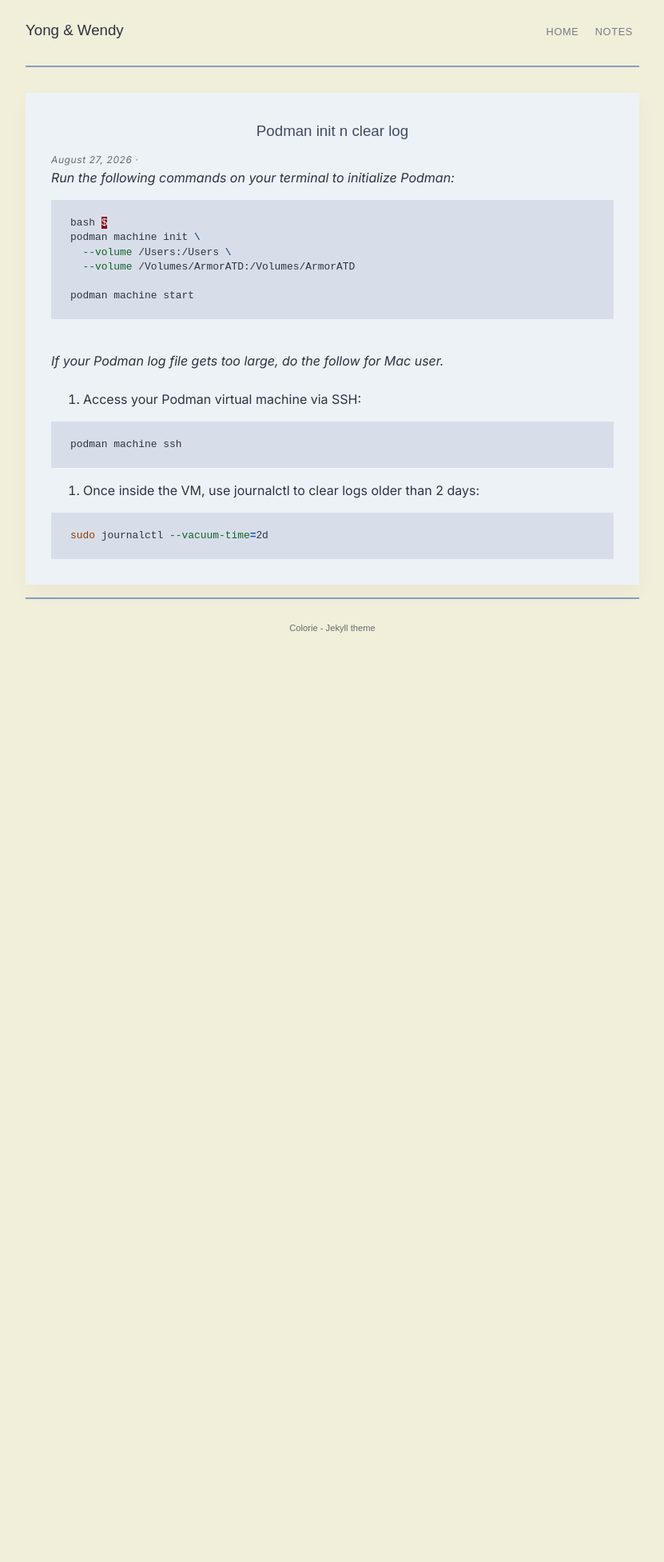
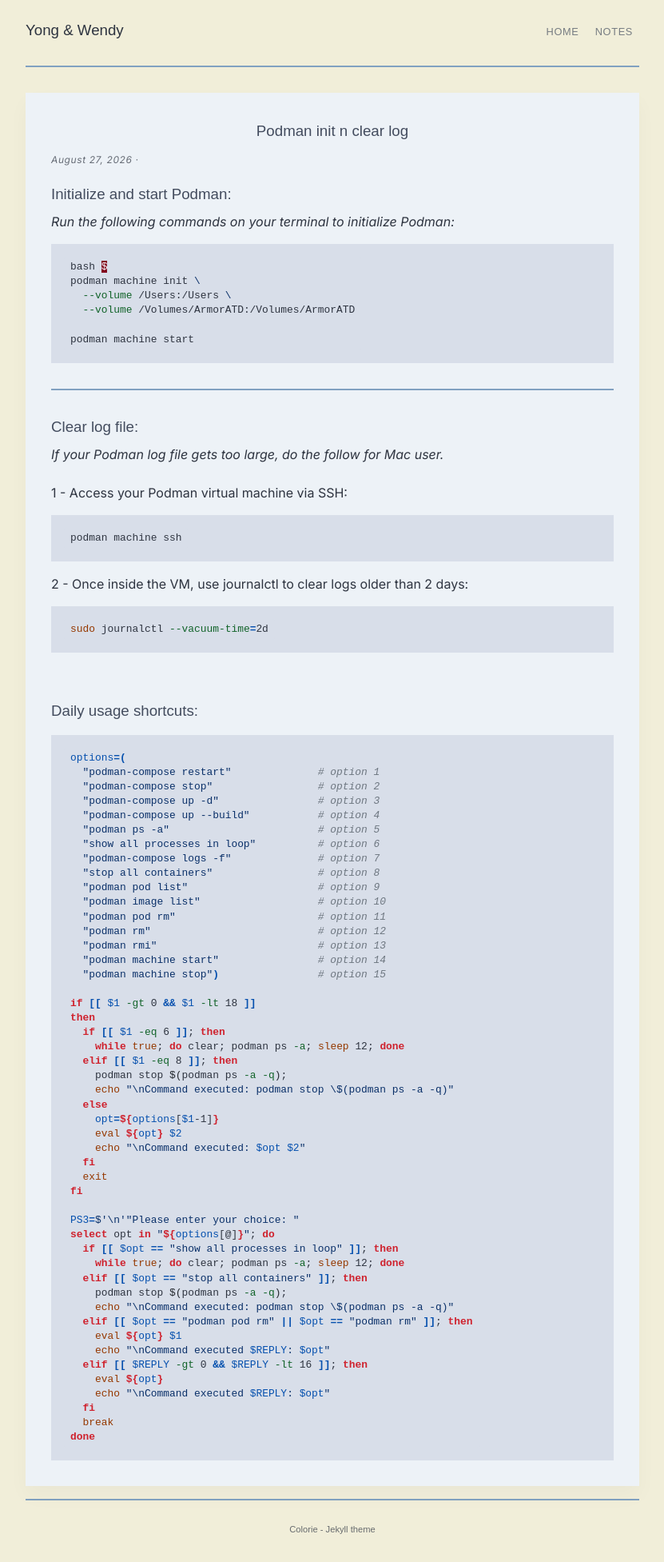
Before and after one commit to yong-lim/4lims, a Jekyll site: the page built from _notes/Podman - init n clear log.md, in a window 1280 px wide. Shown: the whole page at 80% size, without its empty margins (224-1055 px from the left). Built offline with Jekyll 4.4.1, drawn with Linux system fonts in a browser that asks for light colours; before the commit the page ends 900 px from its top, so only the background shows below that.

Commit message:
Add heading to sections

````diff
--- a/_notes/Podman - init n clear log.md
+++ b/_notes/Podman - init n clear log.md
@@ -4,7 +4,7 @@ summary: "Initialize a Podman machine and how to clear journal log"
 categories: [podman]
 date: 2026-08-27
 ---
-
+### Initialize and start Podman:
 *Run the following commands on your terminal to initialize Podman:*
 
 ``` bash
@@ -15,18 +15,75 @@ podman machine init \
 
 podman machine start
 ```
-<br>
+<hr>
+
+### Clear log file:
 *If your Podman log file gets too large, do the follow for Mac user.*
 
 <br>
-1. Access your Podman virtual machine via SSH:
+1 - Access your Podman virtual machine via SSH:
 
 ``` bash
 podman machine ssh
 ```
 
-2. Once inside the VM, use journalctl to clear logs older than 2 days:
+2 - Once inside the VM, use journalctl to clear logs older than 2 days:
 
 ``` bash
 sudo journalctl --vacuum-time=2d
 ```
+
+<br>
+
+### Daily usage shortcuts:
+
+``` shell
+options=(
+  "podman-compose restart"              # option 1
+  "podman-compose stop"                 # option 2
+  "podman-compose up -d"                # option 3
+  "podman-compose up --build"           # option 4
+  "podman ps -a"                        # option 5
+  "show all processes in loop"          # option 6
+  "podman-compose logs -f"              # option 7
+  "stop all containers"                 # option 8
+  "podman pod list"                     # option 9
+  "podman image list"                   # option 10
+  "podman pod rm"                       # option 11
+  "podman rm"                           # option 12
+  "podman rmi"                          # option 13
+  "podman machine start"                # option 14
+  "podman machine stop")                # option 15
+
+if [[ $1 -gt 0 && $1 -lt 18 ]]
+then
+  if [[ $1 -eq 6 ]]; then
+    while true; do clear; podman ps -a; sleep 12; done
+  elif [[ $1 -eq 8 ]]; then
+    podman stop $(podman ps -a -q);
+    echo "\nCommand executed: podman stop \$(podman ps -a -q)"
+  else
+    opt=${options[$1-1]}
+    eval ${opt} $2
+    echo "\nCommand executed: $opt $2"
+  fi
+  exit
+fi
+
+PS3=$'\n'"Please enter your choice: "
+select opt in "${options[@]}"; do
+  if [[ $opt == "show all processes in loop" ]]; then
+    while true; do clear; podman ps -a; sleep 12; done
+  elif [[ $opt == "stop all containers" ]]; then
+    podman stop $(podman ps -a -q);
+    echo "\nCommand executed: podman stop \$(podman ps -a -q)"
+  elif [[ $opt == "podman pod rm" || $opt == "podman rm" ]]; then
+    eval ${opt} $1
+    echo "\nCommand executed $REPLY: $opt"
+  elif [[ $REPLY -gt 0 && $REPLY -lt 16 ]]; then
+    eval ${opt}
+    echo "\nCommand executed $REPLY: $opt"
+  fi
+  break
+done
+```
````
